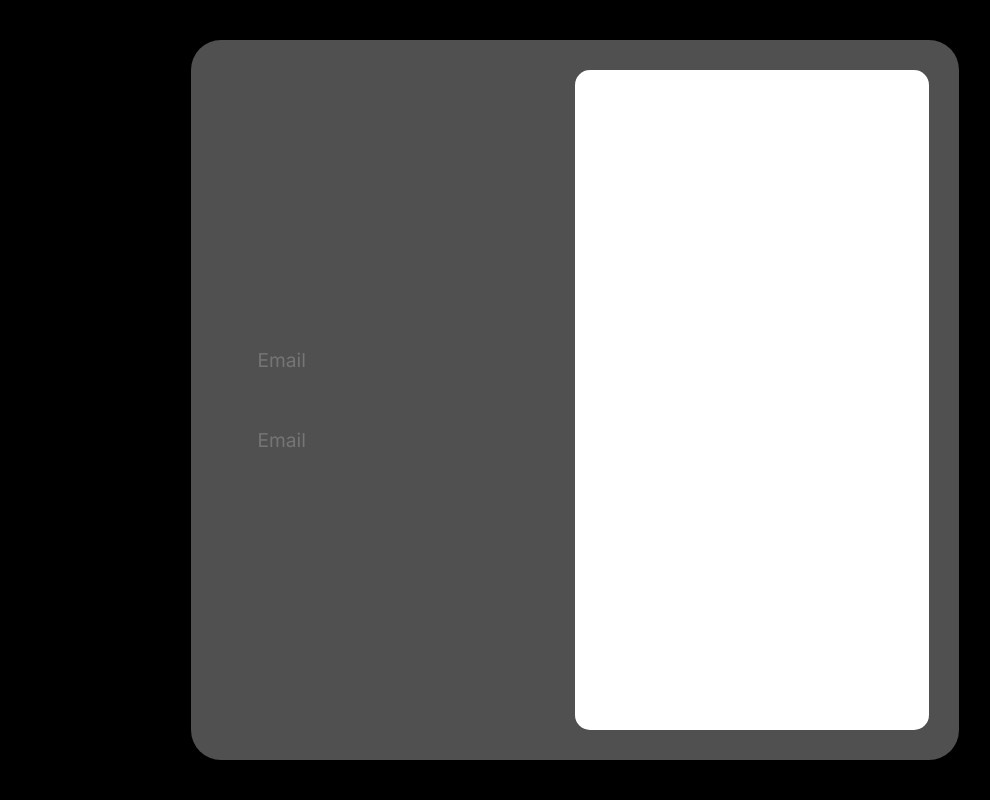
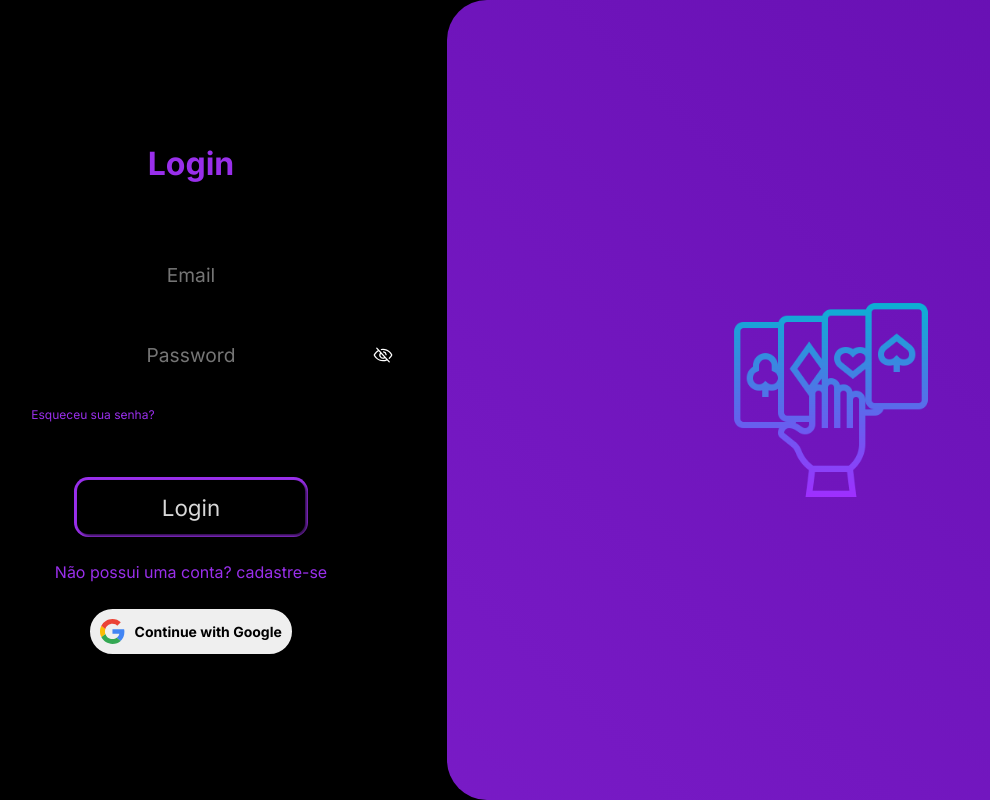
Before and after one commit to elpiaio/react-planningpoker, a React (Create React App) app: page /Login in a window 1280 px wide. Shown: the whole page, without its empty margins (65-1055 px from the left). Built offline with nearby package versions, Linux system fonts and the light colour scheme.

Commit message:
style of login screen

```diff
--- a/public/index.html
+++ b/public/index.html
@@ -5,6 +5,7 @@
   <meta name="viewport" content="width=device-width, initial-scale=1.0">
   <title>Tunad | PlanningPoker</title>
   <link rel="icon" type="image/x-icon" href="./images/favicon.png">
+  <script src="https://unpkg.com/@phosphor-icons/web"></script>
 </head>
 <style>
   @import url('https://fonts.googleapis.com/css2?family=Inter:wght@100..900&display=swap');
--- a/src/Pages/UserLogin/index.css
+++ b/src/Pages/UserLogin/index.css
@@ -1,30 +1,29 @@
 .root-login {
     background-color: rgb(0, 0, 0);
     display: flex;
-    align-items: center;
-    justify-content: center;
     height: 100vh;
     width: 100vw;
 }
 
-.login-square {
-    background-color: rgb(80, 80, 80);
-    height: 90%;
-    width: 60%;
-    border-radius: 30px;
-    display: flex;
-    justify-content: center;
-    padding: 30px;
-}
-
-.login-content {
+.login-contents {
     width: 50%;
     display: flex;
     flex-direction: column;
     align-items: center;
     justify-content: center;
     color: aliceblue;
-    gap: 20px;
+    gap: 25px;
+    flex: 1;
+}
+
+.login-contents h1{
+    margin-bottom: 40px;
+    color: #992FEB;
+}
+
+.login-contents a{
+    color: #992FEB;
+    text-decoration: none;
 }
 
 .login-title {
@@ -39,14 +38,24 @@
     gap: 25px;
 }
 
-.login-image {
-    width: 50%;
-    background-color: rgb(255, 255, 255);
-    height: 100%;
-    border-radius: 15px;
+.input-password-container {
+    display: flex;
+    position: relative;
 }
 
+.show-password-button {
+    position: absolute;
+    display: flex;
+    align-items: center;
+    background-color: rgba(0, 0, 0, 0);
+    left: 110%;
+    top: 50%;
+    padding: 15px;
+    border: none;
+    transform: translate(-50%, -50%);
+    cursor: pointer;
+}
 
-
-
-/* ignore */
+.recovery-password-label {
+font-size: 12px !important;
+}
--- a/src/Pages/UserLogin/index.tsx
+++ b/src/Pages/UserLogin/index.tsx
@@ -1,20 +1,54 @@
-import React from "react";
+import React, { useState } from "react";
 import "./index.css";
 import LoginInput from "../../components/LoginInput/index.tsx";
+import LoginButton from "../../components/LoginButton/index.tsx";
+import { Eye, EyeSlash } from "@phosphor-icons/react";
+import GoogleButton from "../../components/GoogleButton/index.tsx";
+import LoginSquare from "../../components/LoginSquare/index.tsx";
 
 const Login = function () {
+    const [email, setEmail] = useState("")
+    const [password, setPassword] = useState("")
+    const [showPassword, setShowPassword] = useState("password");
+
+    function handleEmailChange(e) {
+        setEmail(e.target.value)
+        console.log(email)
+    }
+
+    function handlePasswordChange(e) {
+        setPassword(e.target.value)
+        console.log(password)
+    }
+
+    function handleShowPassword() {
+        if (showPassword === "password") {
+            setShowPassword("text")
+        } else {
+            setShowPassword("password")
+        }
+    }
+
     return (
         <div className="root-login">
-            <div className="login-square">
-                <div className="login-content">
-                    <div className="login-inputs">
-                       <LoginInput/>
-                       <LoginInput/>
+            <div className="login-contents">
+                <h1>Login</h1>
+                <div className="login-inputs">
+                    <LoginInput placeholder="Email" handle={handleEmailChange} type={"email"} />
+                    <div className="input-password-container">
+                        <LoginInput placeholder="Password" handle={handlePasswordChange} type={showPassword} />
+                        <button className="show-password-button" onClick={handleShowPassword}>{showPassword === "password" ? <EyeSlash color="white" size={20} /> : <Eye color="white" size={20} />}</button>
                     </div>
+                    <a href="" className="recovery-password-label">Esqueceu sua senha?</a>
+                </div>
 
-                </div>
-                <div className="login-image"></div>
+
+                <LoginButton text="Login" />
+                <a href="./CreateAccount">Não possui uma conta? cadastre-se</a>
+                <GoogleButton/>
             </div>
+
+            <LoginSquare/>
         </div>
     )
 }
--- /dev/null
+++ b/src/components/GoogleButton/index.css
@@ -0,0 +1,215 @@
+.button {
+    padding: 10px;
+    font-weight: bold;
+    display: flex;
+    position: relative;
+    overflow: hidden;
+    border-radius: 35px;
+    align-items: center;
+    border: solid black 2px;
+    outline: none;
+    cursor: pointer;
+}
+
+.svg {
+    height: 25px;
+    margin-right: 10px;
+}
+
+.button .text {
+    z-index: 10;
+    font-size: 14px;
+}
+
+.button:hover .text {
+    animation: text forwards 0.3s;
+    /*color: white;*/
+}
+
+@keyframes text {
+    from {
+        color: black;
+    }
+
+    to {
+        color: white;
+    }
+}
+
+.svg {
+    z-index: 6;
+}
+
+.button:hover::before {
+    content: "";
+    display: block;
+    position: absolute;
+    top: 50%;
+    left: 9%;
+    transform: translate(-50%, -50%);
+    width: 0;
+    height: 0;
+    opacity: 0;
+    border-radius: 300px;
+    animation: wave1 2.5s ease-in-out forwards;
+}
+
+.button:hover::after {
+    content: "";
+    display: block;
+    position: absolute;
+    top: 50%;
+    left: 9%;
+    transform: translate(-50%, -50%);
+    width: 0;
+    height: 0;
+    opacity: 0;
+    border-radius: 300px;
+    animation: wave2 2.5s ease-in-out forwards;
+}
+
+@keyframes wave1 {
+    0% {
+        z-index: 1;
+        background: #EB4335;
+        width: 0;
+        height: 0;
+        opacity: 1;
+    }
+
+    1% {
+        z-index: 1;
+        background: #EB4335;
+        width: 0;
+        height: 0;
+        opacity: 1;
+    }
+
+    25% {
+        z-index: 1;
+        background: #EB4335;
+        width: 800px;
+        height: 800px;
+        opacity: 1;
+    }
+
+    26% {
+        z-index: 3;
+        background: #34A853;
+        width: 0;
+        height: 0;
+        opacity: 1;
+    }
+
+    50% {
+        z-index: 3;
+        background: #34A853;
+        width: 800px;
+        height: 800px;
+        opacity: 1;
+    }
+
+    70% {
+        z-index: 3;
+        background: #34A853;
+        width: 800px;
+        height: 800px;
+        opacity: 1;
+    }
+
+    100% {
+        z-index: 3;
+        background: #34A853;
+        width: 800px;
+        height: 800px;
+        opacity: 1;
+    }
+}
+
+@keyframes wave2 {
+    0% {
+        z-index: 2;
+        background: #FBBC05;
+        width: 0;
+        height: 0;
+        opacity: 1;
+    }
+
+    11% {
+        z-index: 2;
+        background: #FBBC05;
+        width: 0;
+        height: 0;
+        opacity: 1;
+    }
+
+    35% {
+        z-index: 2;
+        background: #FBBC05;
+        width: 800px;
+        height: 800px;
+        opacity: 1;
+    }
+
+    39% {
+        z-index: 2;
+        background: #FBBC05;
+        width: 800px;
+        height: 800px;
+        opacity: 1;
+    }
+
+    40% {
+        z-index: 4;
+        background: #0666ff;
+        width: 0;
+        height: 0;
+        opacity: 1;
+    }
+
+    64% {
+        z-index: 4;
+        background: #5e19ff;
+        width: 800px;
+        height: 800px;
+        opacity: 1;
+    }
+
+    100% {
+        z-index: 4;
+        background: #bb00ff;
+        width: 800px;
+        height: 800px;
+        opacity: 1;
+    }
+}
+
+.button:hover .red {
+    animation: disappear 0.1s forwards;
+    animation-delay: 0.1s;
+}
+
+.button:hover .yellow {
+    animation: disappear 0.1s forwards;
+    animation-delay: 0.3s;
+}
+
+.button:hover .green {
+    animation: disappear 0.1s forwards;
+    animation-delay: 0.7s;
+}
+
+.button:hover .blue {
+    animation: disappear 0.1s forwards;
+    animation-delay: 1.1s;
+}
+
+@keyframes disappear {
+    from {
+        filter: brightness(1);
+    }
+
+    to {
+        filter: brightness(100);
+    }
+}
--- /dev/null
+++ b/src/components/GoogleButton/index.tsx
@@ -0,0 +1,18 @@
+import React, { useState } from "react";
+import "./index.css"
+
+const GoogleButton = function () {
+    return (
+        <button className="button">
+            <svg xmlns="http://www.w3.org/2000/svg" preserveAspectRatio="xMidYMid" viewBox="0 0 256 262" className="svg">
+                <path fill="#4285F4" d="M255.878 133.451c0-10.734-.871-18.567-2.756-26.69H130.55v48.448h71.947c-1.45 12.04-9.283 30.172-26.69 42.356l-.244 1.622 38.755 30.023 2.685.268c24.659-22.774 38.875-56.282 38.875-96.027" className="blue"></path>
+                <path fill="#34A853" d="M130.55 261.1c35.248 0 64.839-11.605 86.453-31.622l-41.196-31.913c-11.024 7.688-25.82 13.055-45.257 13.055-34.523 0-63.824-22.773-74.269-54.25l-1.531.13-40.298 31.187-.527 1.465C35.393 231.798 79.49 261.1 130.55 261.1" className="green"></path>
+                <path fill="#FBBC05" d="M56.281 156.37c-2.756-8.123-4.351-16.827-4.351-25.82 0-8.994 1.595-17.697 4.206-25.82l-.073-1.73L15.26 71.312l-1.335.635C5.077 89.644 0 109.517 0 130.55s5.077 40.905 13.925 58.602l42.356-32.782" className="yellow"></path>
+                <path fill="#EB4335" d="M130.55 50.479c24.514 0 41.05 10.589 50.479 19.438l36.844-35.974C195.245 12.91 165.798 0 130.55 0 79.49 0 35.393 29.301 13.925 71.947l42.211 32.783c10.59-31.477 39.891-54.251 74.414-54.251" className="red"></path>
+            </svg>
+            <span className="text">Continue with Google</span>
+        </button>
+    )
+}
+
+export default GoogleButton;
--- /dev/null
+++ b/src/components/LoginButton/index.css
@@ -0,0 +1,39 @@
+.login-button {
+    font-size: 1.4em;
+    padding: 0.6em 3.8em;
+    border-radius: 0.5em;
+    border: none;
+    background-color: #000;
+    color: #fff;
+    cursor: pointer;
+    box-shadow: 2px 2px 3px #000000b4;
+}
+
+.container-login-button {
+    margin-top: 30px;
+    position: relative;
+    padding: 3px;
+    background: linear-gradient(90deg, #992FEB, #992FEB);
+    border-radius: 0.9em;
+    transition: all 0.4s ease;
+}
+
+.container-login-button::before {
+    content: "";
+    position: absolute;
+    inset: 0;
+    margin: auto;
+    border-radius: 0.9em;
+    z-index: -10;
+    filter: blur(0);
+    transition: filter 0.4s ease;
+}
+
+.container-login-button:hover::before {
+    background: linear-gradient(90deg, #992FEB, #992FEB);
+    filter: blur(1.2em);
+}
+
+.container-login-button:active {
+    filter: blur(0.2em);
+}
--- /dev/null
+++ b/src/components/LoginButton/index.tsx
@@ -0,0 +1,12 @@
+import React from "react";
+import "./index.css"
+
+const LoginButton = function ({ text }) {
+    return (
+        <div className="container-login-button">
+            <button className="login-button">{text}</button>
+        </div>
+    )
+}
+
+export default LoginButton;
--- a/src/components/LoginInput/index.css
+++ b/src/components/LoginInput/index.css
@@ -37,6 +37,8 @@
     font-size: 1.2rem;
     padding-inline: 1em;
     padding-block: 0.8em;
+    align-items: center;
+    text-align: center;
 }
 
 .input-border-alt {
--- a/src/components/LoginInput/index.tsx
+++ b/src/components/LoginInput/index.tsx
@@ -1,10 +1,10 @@
-import React from "react";
+import React, { useState } from "react";
 import "./index.css"
 
-const LoginInput = function () {
+const LoginInput = function ({ placeholder, handle, type }) {
     return (
         <div className="form-control">
-            <input className="input input-alt" placeholder="Email" type="text" />
+            <input className="input input-alt" onChange={handle} placeholder={placeholder} type={type} />
             <span className="input-border input-border-alt"></span>
         </div>
     )
--- /dev/null
+++ b/src/components/LoginSquare/index.css
@@ -0,0 +1,49 @@
+.login-square {
+    background: linear-gradient(45deg, #992FEB, #500198, #180122);
+    background-size: 800% 800%;
+    padding: 300px;
+    height: 100%;
+    width: 60%;
+    border-radius: 40px 0 0 40px;
+    display: flex;
+    justify-content: center;
+    animation: gradient-animation 5s ease infinite;
+    transition: opacity 0.5s ease, visibility 0.5s ease;
+}
+
+@keyframes gradient-animation {
+    0% {
+        background-position: 0% 50%;
+    }
+    50% {
+        background-position: 100% 50%;
+    }
+    100% {
+        background-position: 0% 50%;
+    }
+}
+
+/* @media (max-width: 1000px) {
+    .login-square {
+        opacity: 0;
+        visibility: hidden;
+    }
+}
+
+@media (min-width: 1001px) {
+    .login-square {
+        opacity: 1;
+        visibility: visible;
+    }
+} */
+
+@media (max-width: 1000px) {
+    .login-square {
+        display: none;
+    }
+}
+
+
+.login-square:hover {
+    padding: 290px;
+}
--- /dev/null
+++ b/src/components/LoginSquare/index.tsx
@@ -0,0 +1,12 @@
+import React from "react";
+import "./index.css";
+
+const LoginSquare = function () {
+    return (
+        <div className="login-square">
+            <img src="/images/handsWithCard.png" alt="hands With Card" />
+        </div>
+    )
+}
+
+export default LoginSquare;
```
Also changed, not shown: public/images/handsWithCard.png (added).
